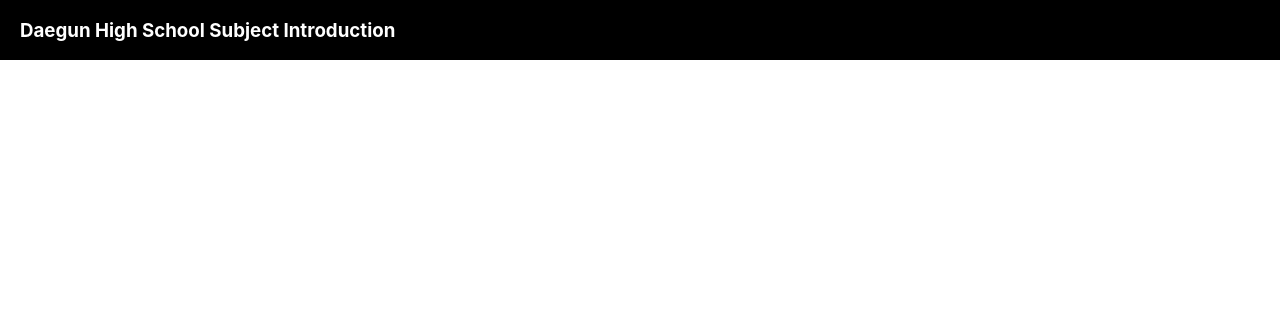
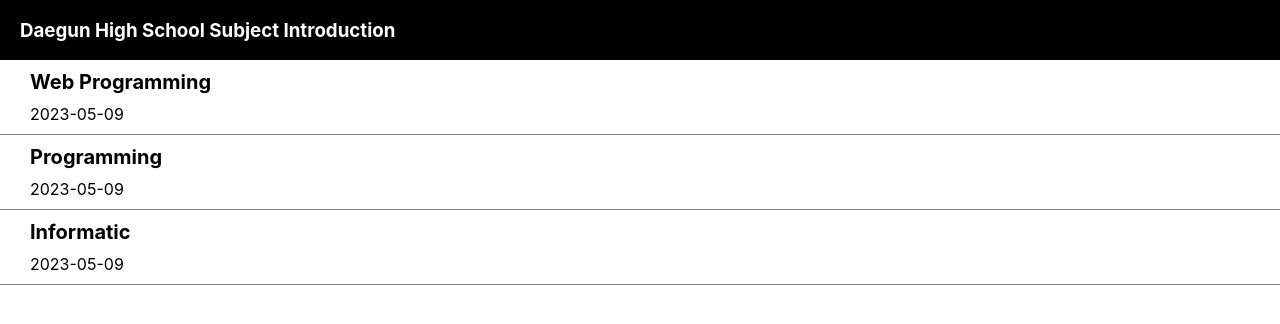
Before and after one commit to 2ssunny/gongdong_web, a React (Create React App) app in the folder React/blog/: page / in a window 1280 px wide. Shown: the top 324 px of the page. Built offline with nearby package versions, Linux system fonts and the light colour scheme.

Commit message:
add: modal function

```diff
--- a/React/blog/src/App.css
+++ b/React/blog/src/App.css
@@ -1,7 +1,3 @@
-.App {
-  text-align: center;
-}
-
 div {
   box-sizing: border-box;
 }
@@ -20,32 +16,22 @@ div {
   border-bottom: 1px solid gray;
 }
 
-@media (prefers-reduced-motion: no-preference) {
-  .App-logo {
-    animation: App-logo-spin infinite 20s linear;
-  }
+.title {
+  font-size: 20px;
+  padding: 10px;
+  font-weight: bold;
 }
 
-.App-header {
-  background-color: #282c34;
-  min-height: 100vh;
-  display: flex;
-  flex-direction: column;
-  align-items: center;
-  justify-content: center;
-  font-size: calc(10px + 2vmin);
-  color: white;
+.contents {
+  padding-left: 10px;
+  padding-bottom: 10px;
 }
 
-.App-link {
-  color: #61dafb;
+.modal {
+  position: absolute;
+  top: 0px;
+  left: 0px;
+  background-color: rgba(0, 0, 0, 0.7);
+  width: 100%;
+  height: 100%;
 }
-
-@keyframes App-logo-spin {
-  from {
-    transform: rotate(0deg);
-  }
-  to {
-    transform: rotate(360deg);
-  }
-}
--- a/React/blog/src/App.js
+++ b/React/blog/src/App.js
@@ -5,10 +5,43 @@ import data from "./data.js";
 
 function App() {
   let [datas, setDatas] = useState(data);
+  let [modal, setModal] = useState(false);
   return (
     <div>
       <div className="black-nav">
         <h3>Daegun High School Subject Introduction</h3>
+      </div>
+      {datas.map(function (row, i) {
+        return (
+          <div className="list">
+            <div
+              className="title"
+              onClick={() => {
+                modal ? setModal(false) : setModal(true);
+              }}
+            >
+              {row.title}
+            </div>
+            <div className="contents">{row.date}</div>
+          </div>
+        );
+      })}
+      {modal ? <Modal></Modal> : ""}
+    </div>
+  );
+}
+
+function Modal() {
+  return (
+    <div className="modal">
+      <div className="modal-body">
+        <div>web programming</div>
+        <div>
+          2023-05-09
+          <span>👍</span>
+          <span>5</span>
+        </div>
+        <div>web programming is funny subject</div>
       </div>
     </div>
   );
```
